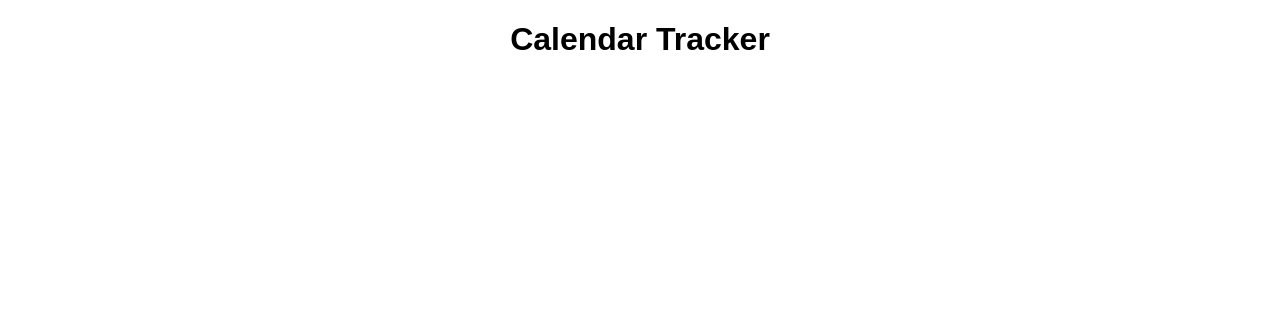
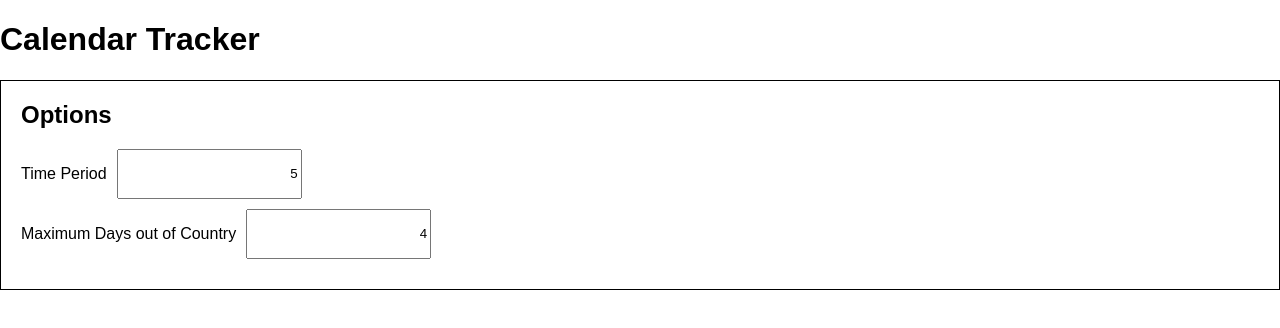
Before and after one commit to matt2112/calendar-tracker-web, a React (Create React App) app: page / in a window 1280 px wide. Shown: the top 328 px of the page. Built offline with nearby package versions, Linux system fonts and the light colour scheme.

Commit message:
add options component

```diff
--- a/src/App.css
+++ b/src/App.css
@@ -1,28 +1,23 @@
-.App {
-  text-align: center;
+.sub-heading {
+  margin: 0;
+  margin-bottom: 20px;
 }
 
-.App-logo {
-  animation: App-logo-spin infinite 20s linear;
-  height: 80px;
+.options {
+  border: 1px solid black;
+  display: flex;
+  flex-flow: column nowrap;
+  box-sizing: border-box;
+  padding: 20px;
 }
 
-.App-header {
-  background-color: #222;
-  height: 150px;
-  padding: 20px;
-  color: white;
+.option {
+  display: flex;
+  flex-flow: row nowrap;
+  margin-bottom: 10px;
 }
 
-.App-title {
-  font-size: 1.5em;
+.option input {
+  margin-left: 10px;
+  text-align: right;
 }
-
-.App-intro {
-  font-size: large;
-}
-
-@keyframes App-logo-spin {
-  from { transform: rotate(0deg); }
-  to { transform: rotate(360deg); }
-}
--- a/src/App.js
+++ b/src/App.js
@@ -1,11 +1,31 @@
 import React, { Component } from "react";
+
 import "./App.css";
+import Options from "./components/Options";
 
 class App extends Component {
+  state = {
+    maxDays: 4,
+    timePeriod: 5
+  };
+
+  changeOptionValue = (name, value) => {
+    console.log(value);
+    const parsedVal = value === "" ? 0 : parseInt(value, 10);
+    this.setState(() => ({
+      [name]: parsedVal
+    }));
+  };
+
   render() {
     return (
       <div className="App">
         <h1>Calendar Tracker</h1>
+        <Options
+          maxDays={this.state.maxDays}
+          timePeriod={this.state.timePeriod}
+          onOptionChange={this.changeOptionValue}
+        />
       </div>
     );
   }
--- /dev/null
+++ b/src/components/Options.js
@@ -0,0 +1,32 @@
+import React, { Component } from "react";
+import PropTypes from "prop-types";
+
+const Options = props => {
+  return (
+    <div className="options">
+      <h2 className="sub-heading">Options</h2>
+      <div className="option">
+        <p>Time Period</p>
+        <input
+          value={props.timePeriod}
+          onChange={e => props.onOptionChange("timePeriod", e.target.value)}
+        />
+      </div>
+      <div className="option">
+        <p>Maximum Days out of Country</p>
+        <input
+          value={props.maxDays}
+          onChange={e => props.onOptionChange("maxDays", e.target.value)}
+        />
+      </div>
+    </div>
+  );
+};
+
+Options.propTypes = {
+  maxDays: PropTypes.number.isRequired,
+  onOptionChange: PropTypes.func.isRequired,
+  timePeriod: PropTypes.number.isRequired
+};
+
+export default Options;
```
